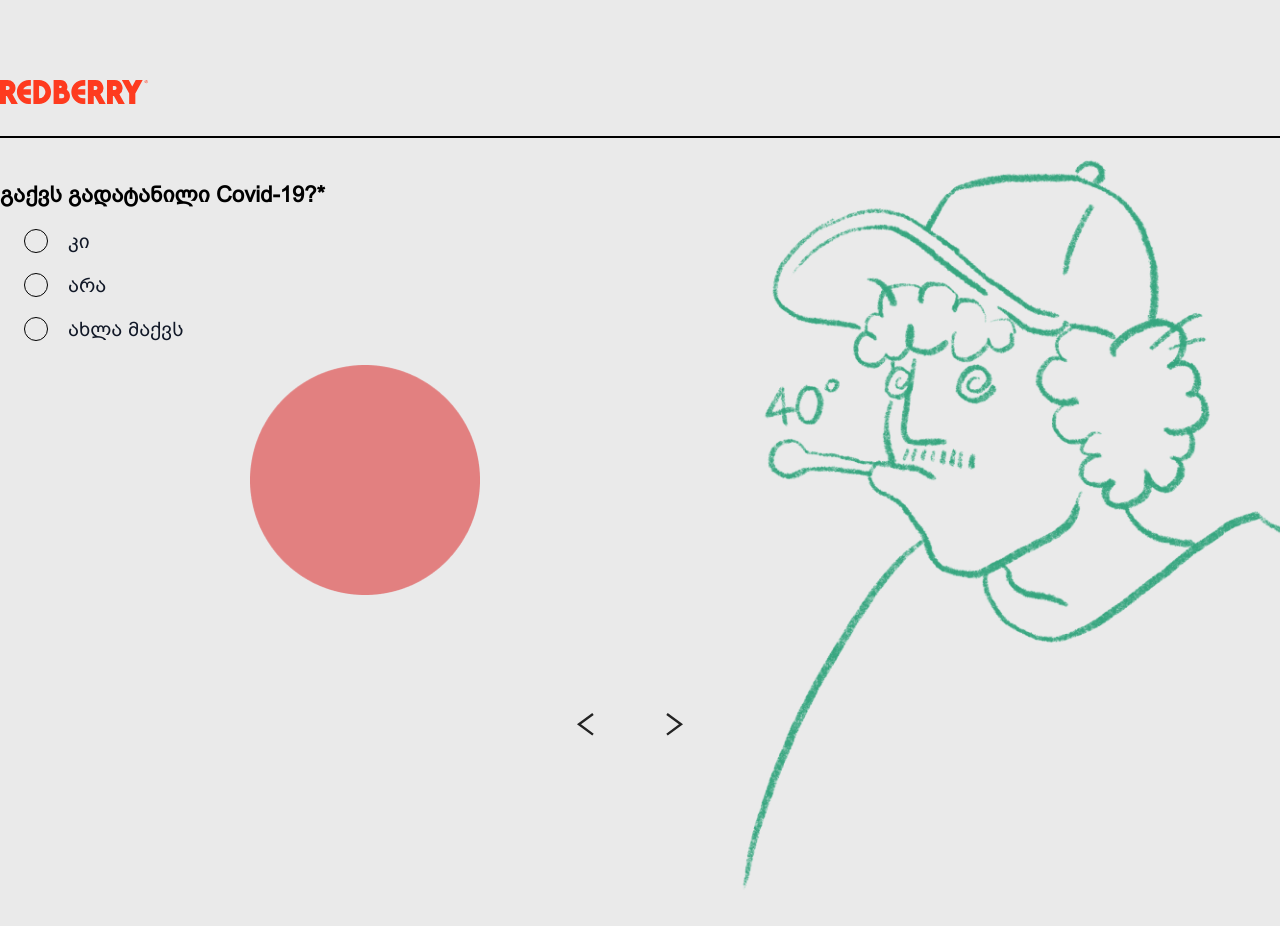
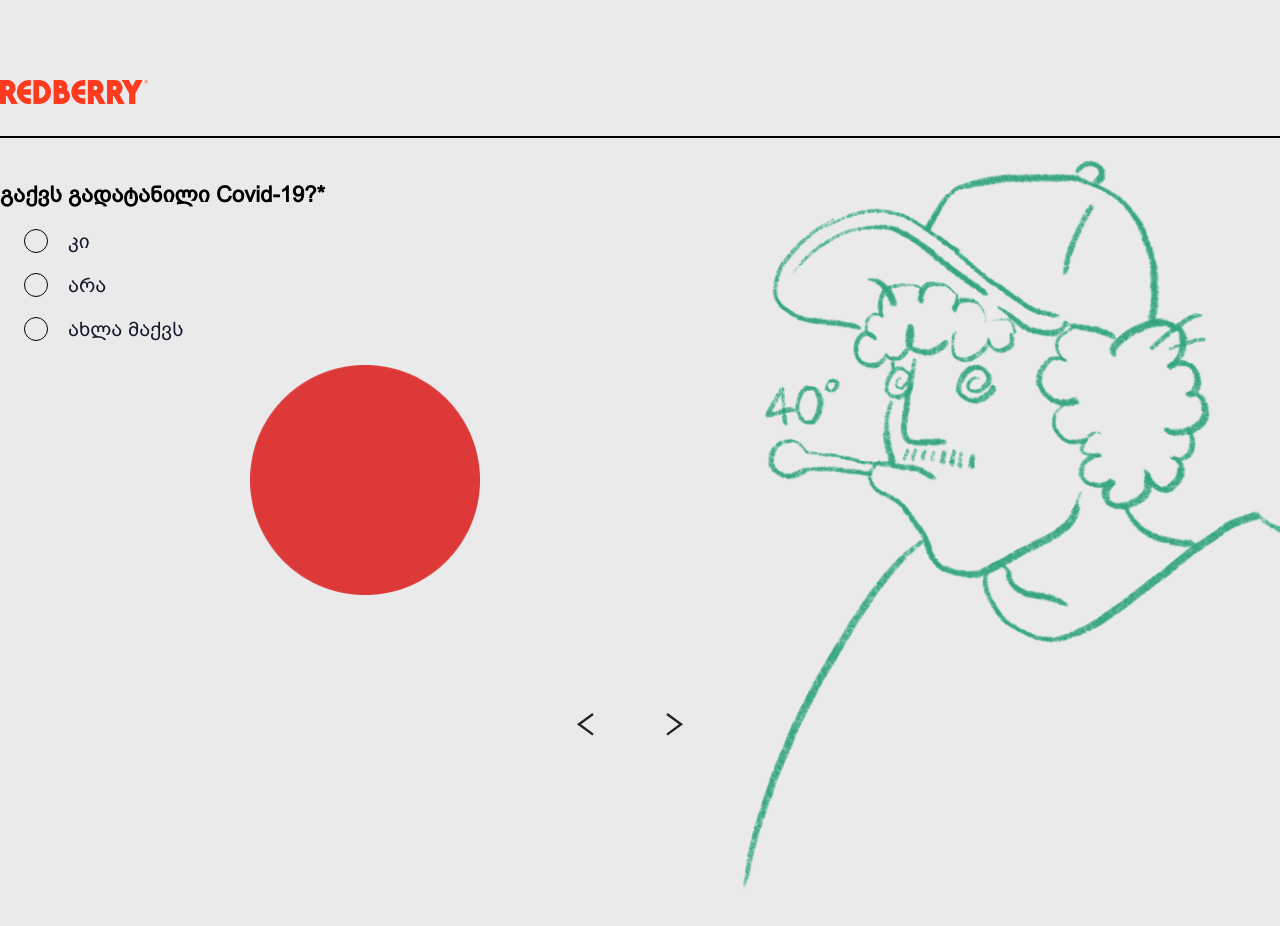
Before and after one commit to RedberryInternship/covid-questionare-natalia, a React (Vite) app: page /covid-questionaire in a window 1280 px wide. Shown: the top 926 px of the page. Built offline with nearby package versions, Linux system fonts and the light colour scheme.

Commit message:
fix: animations

```diff
--- a/src/context/FormProvider.jsx
+++ b/src/context/FormProvider.jsx
@@ -5,6 +5,8 @@ export const FormContext = React.createContext();
 function FormProviderComponent({ children }) {
   const [formData, setFormData] = useState({});
   const [isNext, setIsNext] = useState(true);
+  const [finish, setFinish] = useState(false);
+
   const [sendDataState, setSendDataState] = useState(false);
 
   const onNext = () => setIsNext(true);
@@ -44,6 +46,8 @@ function FormProviderComponent({ children }) {
     })
       .then((response) => {
         localStorage.clear();
+        setFinish(false);
+
         return response.text();
       })
       .catch((error) => {
@@ -60,6 +64,8 @@ function FormProviderComponent({ children }) {
         isNext,
         onNext,
         onPrev,
+        setFinish,
+        finish,
       }}
     >
       {children}
--- a/src/pages/AdvicePage/Advice.jsx
+++ b/src/pages/AdvicePage/Advice.jsx
@@ -4,16 +4,33 @@ import AdviceForm from './AdviceForm';
 import bike from '@/assets/images/bike.png';
 import Heart from '@/assets/images/heart.png';
 import { motion } from 'framer-motion';
+import { useContext } from 'react';
+import { FormContext } from '@/context/FormProvider';
+
 const Advice = () => {
+  const { finish } = useContext(FormContext);
   return (
     <Layout pageNumber={AdvicePageNum}>
+      {finish && (
+        <motion.div
+          className=' h-max w-screen bg-dark-gray absolute z-30 top-0 left-0'
+          initial={{ opacity: 0 }}
+          animate={{ opacity: 1 }}
+          transition={{ duration: 0.5 }}
+        />
+      )}
+
       <AdviceForm />
       <motion.img
         src={Heart}
         alt=' heart'
         className=' sticky  w-48 h-44 '
         initial={{ opacity: 0, top: 180, width: 220, left: 1050 }}
-        animate={{ opacity: 1, top: 270, width: 192, left: 1130 }}
+        animate={
+          !finish
+            ? { opacity: 1, top: 270, width: 192, left: 1130 }
+            : { scale: 12 }
+        }
         transition={{ duration: 0.5 }}
       />
       <img
--- a/src/pages/AdvicePage/AdviceForm.jsx
+++ b/src/pages/AdvicePage/AdviceForm.jsx
@@ -12,7 +12,7 @@ import { useContext } from 'react';
 import { ErrorMessage } from '@/components';
 
 const AdviceForm = () => {
-  const { onPrev, updateFields } = useContext(FormContext);
+  const { onPrev, updateFields, setFinish } = useContext(FormContext);
   const navigate = new useNavigate();
   const getItems = JSON.parse(localStorage.getItem('advice'));
   const {
@@ -29,8 +29,9 @@ const AdviceForm = () => {
     <form
       onSubmit={handleSubmit(() => {
         if (isValid) {
+          setFinish(true);
           updateFields(getItems, true);
-          navigate('/thank-you');
+          setTimeout(() => navigate('/thank-you'), 300);
         }
       })}
     >
--- a/src/pages/CovidQuestionairePage/CovidQuestionaire.jsx
+++ b/src/pages/CovidQuestionairePage/CovidQuestionaire.jsx
@@ -15,18 +15,24 @@ const CovidQuestionaire = () => {
       <img
         src={QuestionaireImage}
         alt='questionaire'
-        className='w-[57rem] -mt-5'
+        className='w-[57rem] -mt-5 z-20 '
       />
       <motion.img
         src={Circle}
         alt='red circle'
-        className='absolute'
+        className=' absolute'
         initial={
           isNext
-            ? { opacity: 0, top: 300, right: 600, width: 190 }
-            : { opacity: 0, top: 160, right: 660, width: 190 }
+            ? { opacity: 0, top: 300, right: 600, width: 190, height: 190 }
+            : { opacity: 0, top: 160, right: 660, width: 190, height: 190 }
         }
-        animate={{ opacity: 0.6, top: 365, right: 800, width: 230 }}
+        animate={{
+          opacity: 1,
+          top: 365,
+          right: 800,
+          width: 230,
+          height: 230,
+        }}
         transition={{ duration: 0.5 }}
       />
     </Layout>
--- a/src/pages/PersonalInfoPage/PersonalInfo.jsx
+++ b/src/pages/PersonalInfoPage/PersonalInfo.jsx
@@ -17,21 +17,19 @@ const PersonalInfo = () => {
           </p>
         </div>
       </div>
-      <div>
       <motion.img
         src={Rectangle}
         alt='yellow rectangle'
         className='absolute top-[20.5rem] right-80 '
         initial={{ opacity: 0, width: 300, top: 400, right: 700 }}
-          animate={{ opacity: 0.7, width: 630, top: 328, right: 350 }}
+        animate={{ opacity: 1, width: 630, top: 328, right: 350 }}
         transition={{ duration: 0.5 }}
       />
       <img
         src={identificationImage}
         alt='Identification'
-          className=' -mt-10 '
+        className=' -mt-10 z-20 '
       />
-      </div>
     </Layout>
   );
 };
--- a/src/pages/VaccinationPage/Vaccination.jsx
+++ b/src/pages/VaccinationPage/Vaccination.jsx
@@ -12,7 +12,7 @@ const Vaccination = () => {
   return (
     <Layout pageNumber={VaccinationPageNum}>
       <VaccinationForm />
-      <img src={Doctor} alt='Doctor' className=' mt-10' />
+      <img src={Doctor} alt='Doctor' className=' mt-10 z-20' />
       <motion.img
         src={Star}
         alt='star'
@@ -22,7 +22,7 @@ const Vaccination = () => {
             ? { opacity: 0, top: 365, right: 780 }
             : { opacity: 0, top: 230, right: 500 }
         }
-        animate={{ opacity: 0.7, top: 160, right: 660 }}
+        animate={{ opacity: 1, top: 160, right: 660 }}
         transition={{ duration: 0.5 }}
       />
     </Layout>
```
Lines whose indentation alone changed are shown as unchanged.
